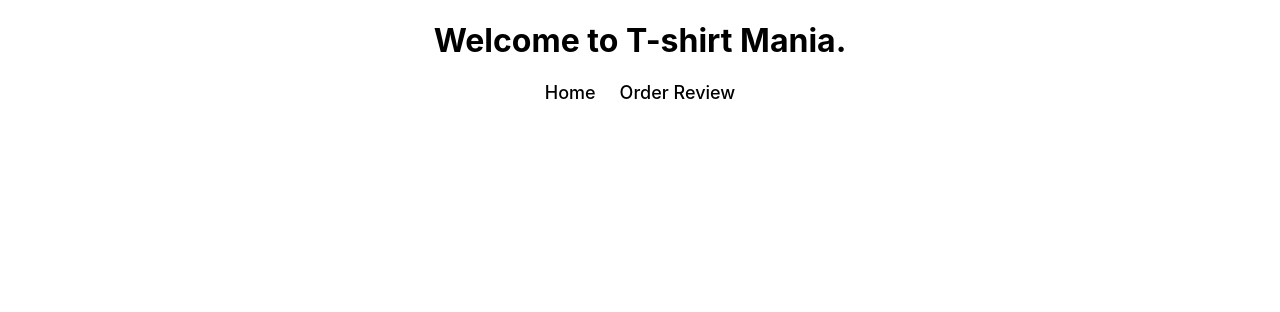
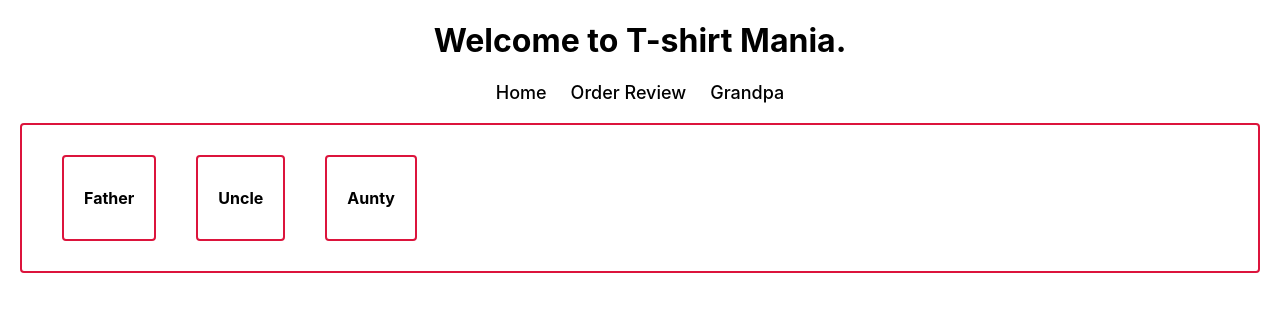
Before and after one commit to mabrur007/react-tshirt-project, a React (Create React App) app: page /grandpa in a window 1280 px wide. Shown: the top 312 px of the page. Built offline with nearby package versions, Linux system fonts and the light colour scheme.

Commit message:
many components created

```diff
--- a/src/App.js
+++ b/src/App.js
@@ -3,6 +3,7 @@
 import Header from './components/Header/Header';
 import OrderReview from "./components/OrderReview/OrderReview";
 import { Route, Routes } from 'react-router-dom';
+import Grandpa from './components/Grandpa/Grandpa';
 
 function App() {
   return (
@@ -12,6 +13,7 @@
         <Route path="/" element={<Home></Home>}></Route>
         <Route path="/home" element={<Home></Home>}></Route>
         <Route path="/orderreview" element={<OrderReview></OrderReview>}></Route>
+        <Route path="/grandpa" element={<Grandpa></Grandpa>}></Route>
       </Routes>
     </div>
   );
--- /dev/null
+++ b/src/components/Aunty/Aunty.js
@@ -0,0 +1,11 @@
+import React from 'react';
+
+const Aunty = () => {
+    return (
+        <div>
+            <h4>Aunty</h4>
+        </div>
+    );
+};
+
+export default Aunty;
--- /dev/null
+++ b/src/components/Father/Father.js
@@ -0,0 +1,12 @@
+import React from 'react';
+
+const Father = () => {
+    return (
+        <div>
+            <h4>Father</h4>
+
+        </div>
+    );
+};
+
+export default Father;
--- /dev/null
+++ b/src/components/Grandpa/Grandpa.css
@@ -0,0 +1,6 @@
+.grandpa, .grandpa div{
+    border: 2px solid crimson;
+    border-radius: 4px;
+    margin: 20px;
+    padding: 10px 20px;
+}
--- /dev/null
+++ b/src/components/Grandpa/Grandpa.js
@@ -0,0 +1,17 @@
+import React from 'react';
+import Father from '../Father/Father';
+import Uncle from "../Uncle/Uncle";
+import Aunty from "../Aunty/Aunty";
+import './Grandpa.css';
+
+const Grandpa = () => {
+    return (
+        <div className='grandpa' style={{display: 'flex'}}>
+            <Father></Father>
+            <Uncle></Uncle>
+            <Aunty></Aunty>
+        </div>
+    );
+};
+
+export default Grandpa;
--- a/src/components/Header/Header.js
+++ b/src/components/Header/Header.js
@@ -9,6 +9,7 @@
             <nav>
                 <Link to='/home'>Home</Link>
                 <Link to='/orderreview'>Order Review</Link>
+                <Link to='/grandpa'>Grandpa</Link>
             </nav>
         </div>
     );
--- /dev/null
+++ b/src/components/Uncle/Uncle.js
@@ -0,0 +1,11 @@
+import React from 'react';
+
+const Uncle = () => {
+    return (
+        <div>
+            <h4>Uncle</h4>
+        </div>
+    );
+};
+
+export default Uncle;
```
Also changed, not shown: src/components/Brother/Brother.js (added, +11 -0 lines), src/components/MySelf/MySelf.js (added, +11 -0 lines), src/components/Sister/Sister.js (added, +11 -0 lines).
